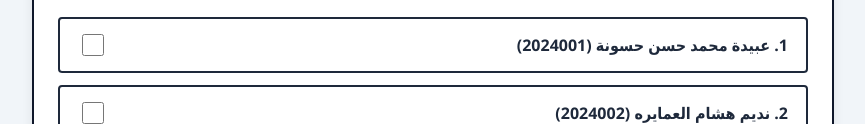
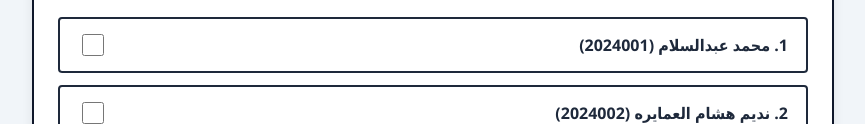
Before and after one commit to ObiedaM/Uni-Attend-AI, a browser extension: page demo/test-portal.html in a window 1280 px wide. Shown: the part 183-307 px from the top of the page, without its empty margins (207-1072 px from the left). Drawn offline with Linux system fonts and the light colour scheme.

Commit message:
chore: anonymize student name in demo portal

```diff
--- a/demo/test-portal.html
+++ b/demo/test-portal.html
@@ -52,7 +52,7 @@
       <strong>ملاحظة للـ Instructor:</strong> ضع إشارة (✔) بجانب الطالب <b>الغائب فقط</b>، واترك المربع فارغاً للطالب الحاضر.
     </div>
 
-    <div class="student-row"><span>1. عبيدة محمد حسن حسونة (2024001)</span><input type="checkbox"></div>
+    <div class="student-row"><span>1. محمد عبدالسلام  (2024001)</span><input type="checkbox"></div>
     <div class="student-row"><span>2. نديم هشام العمايره (2024002)</span><input type="checkbox"></div>
     <div class="student-row"><span>3. عبدالرحمن أحمد الكردي (2024003)</span><input type="checkbox"></div>
     <div class="student-row"><span>4. ريان خالد المجالي (2024004)</span><input type="checkbox"></div>
```
Also changed, not shown: assets/Hud.png (added).
